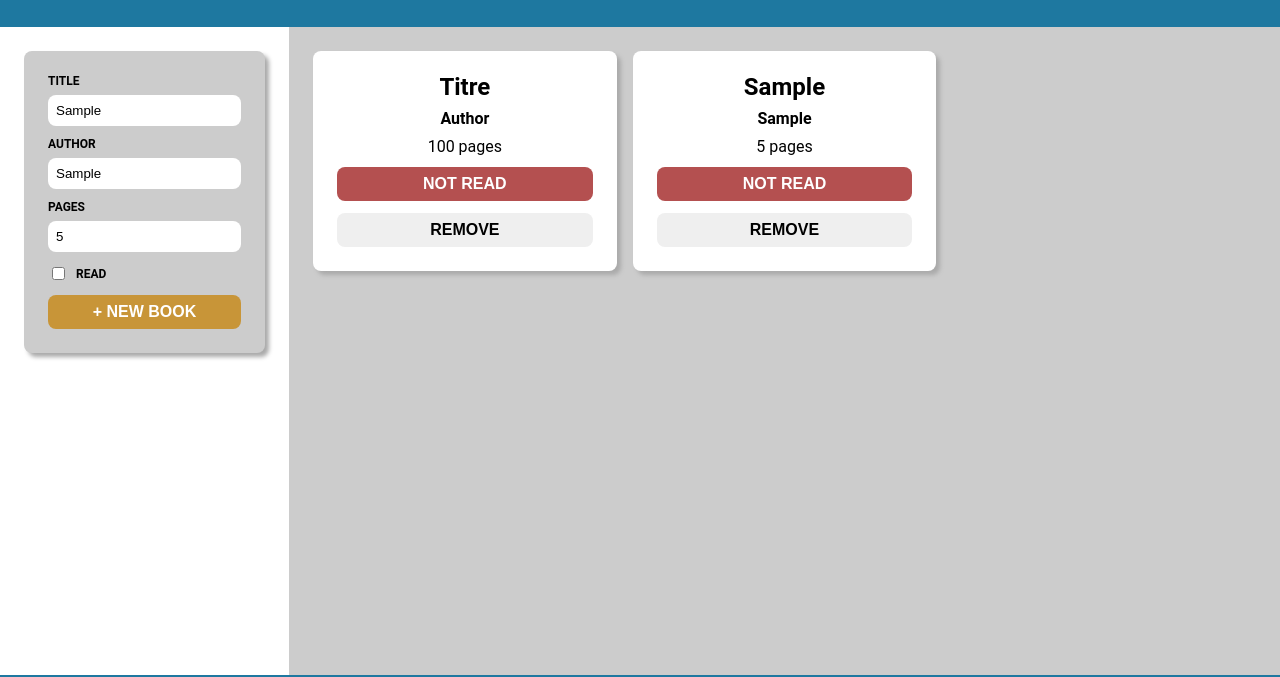
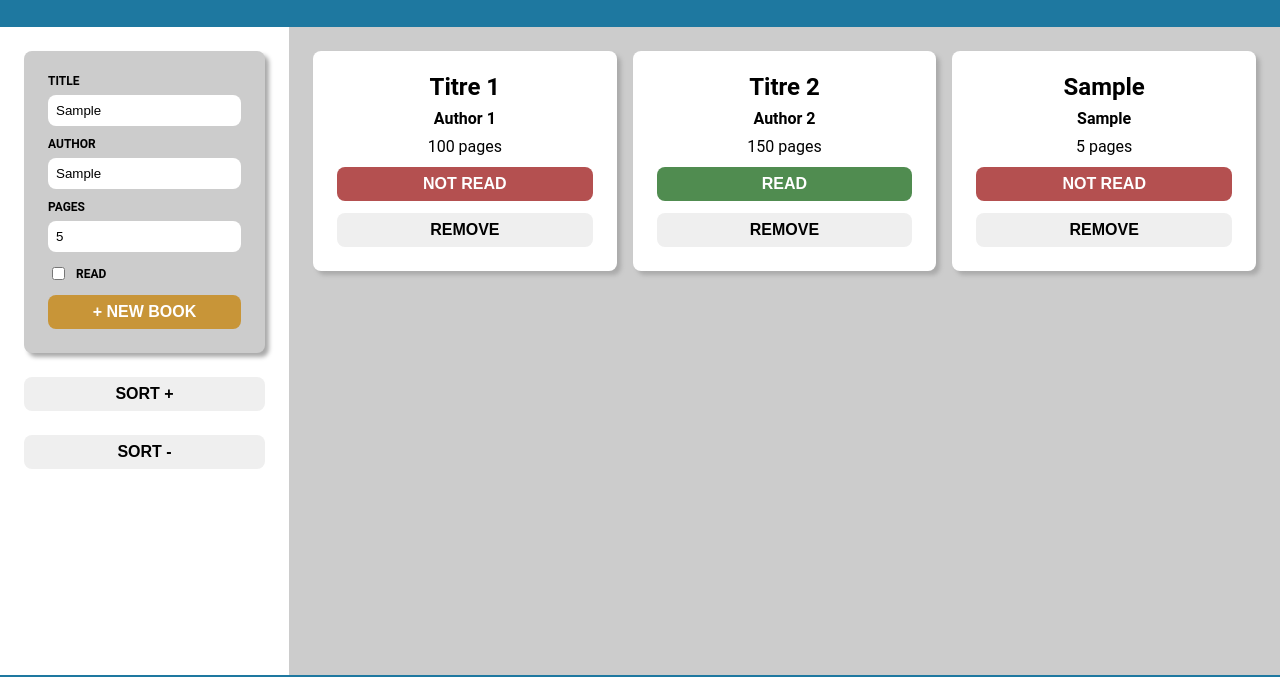
Before and after one commit to vinesk/odin-library, a website: page index.html in a window 1280 px wide. Both pictures are taken after typing "Sample", "Sample", "5" into the empty fields and a click on the button "+ NEW BOOK". Shown: the part 69-746 px from the top of the page. Drawn offline with Linux system fonts and the light colour scheme.

Commit message:
Fix gap in the sidebar and add a json file for data

```diff
--- a/css/main-container.css
+++ b/css/main-container.css
@@ -9,6 +9,12 @@
 }
 
 /* Main container - Card control */
+.main-container .card-control {
+  display: flex;
+  flex-direction: column;
+  gap: var(--space-lg);
+}
+
 .main-container .card-control .form {
   display: flex;
   flex-direction: column;
--- /dev/null
+++ b/data/books.json
@@ -0,0 +1,16 @@
+[
+  {
+    "id": 1,
+    "title": "Titre 1",
+    "author": "Author 1",
+    "pages": "100",
+    "isRead": false
+  },
+  {
+    "id": 2,
+    "title": "Titre 2",
+    "author": "Author 2",
+    "pages": "150",
+    "isRead": true
+  }
+]
--- a/index.html
+++ b/index.html
@@ -10,7 +10,7 @@
     <link rel="stylesheet" href="./css/main.css" />
     <link rel="shortcut icon" href="./img/icon-odin.png" type="image/x-icon" />
     <!-- Scripts -->
-    <script src="./js/main.js" defer></script>
+    <script type="module" src="./js/main.js"></script>
   </head>
   <body>
     <!-- Header -->
@@ -56,6 +56,8 @@
           </div>
           <button class="btn btn-add" type="submit">+ new book</button>
         </form>
+        <button class="btn btn-plus">Sort +</button>
+        <button class="btn btn-minus">Sort -</button>
       </aside>
       <!-- Main - Book list -->
       <section class="book-cards"></section>
--- a/js/main.js
+++ b/js/main.js
@@ -5,15 +5,9 @@ const AddButton = document.querySelector(".btn-add");
 const ReadButtons = document.querySelectorAll(".btn-read");
 const RemoveButtons = document.querySelectorAll(".btn-remove");
 
-// Book list
-const bookList = [
-  {
-    title: "Titre",
-    author: "Author",
-    pages: "100",
-    isRead: false,
-  },
-];
+// Books
+const response = await fetch("../data/books.json");
+const books = await response.json();
 
 // Book constructor
 const Book = function (title, author, pages, isRead) {
@@ -24,8 +18,8 @@ const Book = function (title, author, pages, isRead) {
 };
 
 // Add book to book list
-const addBookToBookList = (bookList, book) => {
-  bookList.push(book);
+const addBookTobooks = (books, book) => {
+  books.push(book);
 };
 
 // Generate book cards
@@ -34,7 +28,7 @@ const generateBookCards = (books) => {
 
   for (const book of books) {
     // Create elements
-    const bookCard = document.createElement("div");
+    const bookCard = document.createElement("article");
     const title = document.createElement("h2");
     const author = document.createElement("h3");
     const pages = document.createElement("p");
@@ -75,16 +69,17 @@ const generateBookCards = (books) => {
 form.addEventListener("submit", (e) => {
   e.preventDefault();
 
-  const newBookList = bookList;
+  const newbooks = Array.from(books);
+
   const title = document.querySelector("#title").value;
   const author = document.querySelector("#author").value;
   const pages = document.querySelector("#pages").value;
   const isRead = document.querySelector("#read").checked;
 
   const book = new Book(title, author, pages, isRead);
-  addBookToBookList(newBookList, book);
+  addBookTobooks(newbooks, book);
 
-  generateBookCards(newBookList);
+  generateBookCards(newbooks);
 });
 
-generateBookCards(bookList);
+generateBookCards(books);
```
Also changed, not shown: package.json (added, +23 -0 lines), 2 other files.
